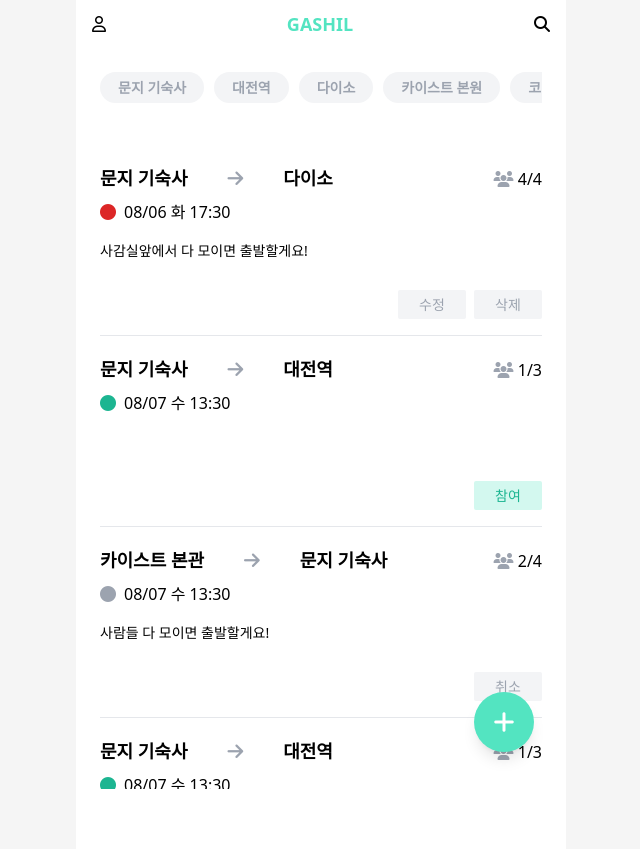
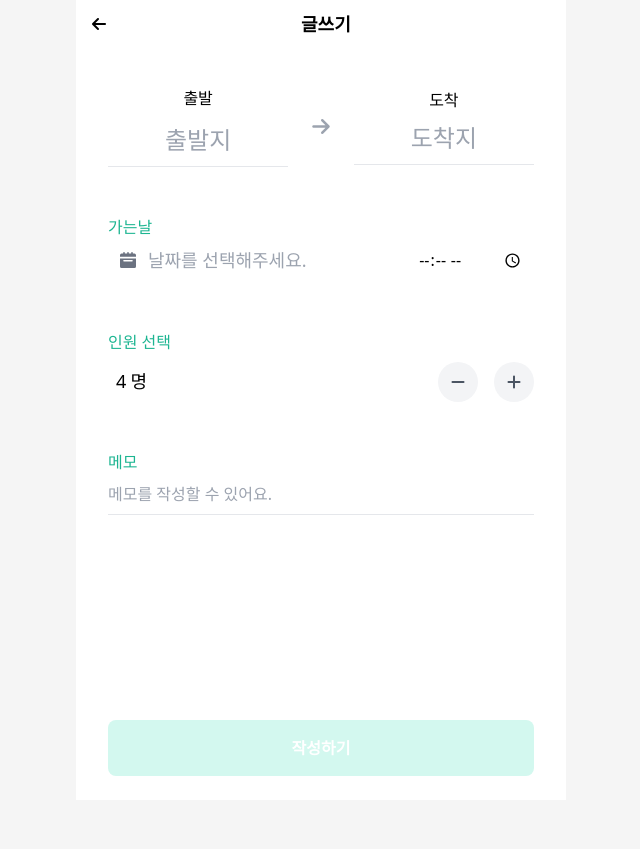
Before and after one commit to marchislike/gashil, a Flask app: page / in a window 1280 px wide. Shown: the whole page, without its empty margins (319-959 px from the left). After the commit the page ends 776 px from the top, so only its background shows below. Run offline with Flask 3, Linux system fonts and the light colour scheme; some libraries are stand-ins or nearby versions; some web fonts are replaced.

Commit message:
feat: 글쓰기 UI 추가

```diff
--- a/app.py
+++ b/app.py
@@ -6,7 +6,7 @@ app = Flask(__name__)
 
 @app.route('/')
 def home():
-   return render_template('./pages/main.html')
+   return render_template('./pages/new.html')
 
 if __name__ == '__main__':
    app.run('0.0.0.0',port=5001,debug=True)
--- a/static/javascripts/posts.js
+++ b/static/javascripts/posts.js
@@ -33,6 +33,17 @@ const spreadFilters = () => {
   });
 };
 
+const getDateTime = () => {
+  const time = document.getElementById('time');
+
+  const date = new Date();
+  const hour = date.getHours();
+  const min = date.getMinutes();
+
+  time.setAttribute('value', `${hour}:${min}`);
+};
+
 document.addEventListener('DOMContentLoaded', () => {
+  getDateTime();
   spreadFilters();
 });
--- a/templates/layout.html
+++ b/templates/layout.html
@@ -8,6 +8,7 @@
       src="https://kit.fontawesome.com/421fc920f1.js"
       crossorigin="anonymous"
     ></script>
+    <script src="https://cdn.jsdelivr.net/npm/flowbite@2.5.1/dist/flowbite.min.js"></script>
     <link
       rel="stylesheet"
       crossorigin
--- /dev/null
+++ b/templates/pages/new.html
@@ -0,0 +1,122 @@
+{% extends 'layout.html' %}{% block content %}{% set title = "글쓰기" %}{%
+include './header/backHeader.html' with context %}
+<div class="mx-4 flex flex-col justify-between h-[91vh]">
+  <div class="mt-[38px]">
+    <div class="flex justify-between items-center">
+      <div
+        class="flex w-1/2 flex-col justify-center items-center gap-3 border-b-[1px] pb-2"
+      >
+        <p class="text-[16px]">출발</p>
+        <input
+          class="outline-none placeholder:text-gray-400 placeholder:font-normal w-full font-semibold text-[24px] text-center"
+          placeholder="출발지"
+        />
+      </div>
+      <i class="fa-solid fa-arrow-right text-gray-400 text-[20px] px-6"></i>
+      <div
+        class="flex w-1/2 flex-col justify-center items-center gap-2 border-b-[1px] pb-2"
+      >
+        <p class="text-[16px]">도착</p>
+        <input
+          class="outline-none placeholder:text-gray-400 placeholder:font-normal text-center w-full font-semibold text-[24px]"
+          placeholder="도착지"
+        />
+      </div>
+    </div>
+    <div class="mt-12">
+      <p class="text-[16px] text-Strong">가는날</p>
+      <div class="relative flex justify-center items-center">
+        <div
+          class="absolute inset-y-0 start-0 flex items-center ps-3 pointer-events-none"
+        >
+          <svg
+            class="w-4 h-4 text-gray-500"
+            aria-hidden="true"
+            xmlns="http://www.w3.org/2000/svg"
+            fill="currentColor"
+            viewBox="0 0 20 20"
+          >
+            <path
+              d="M20 4a2 2 0 0 0-2-2h-2V1a1 1 0 0 0-2 0v1h-3V1a1 1 0 0 0-2 0v1H6V1a1 1 0 0 0-2 0v1H2a2 2 0 0 0-2 2v2h20V4ZM0 18a2 2 0 0 0 2 2h16a2 2 0 0 0 2-2V8H0v10Zm5-8h10a1 1 0 0 1 0 2H5a1 1 0 0 1 0-2Z"
+            />
+          </svg>
+        </div>
+        <input
+          id="datepicker-autohide"
+          datepicker
+          datepicker-autohide
+          type="text"
+          class="w-full ps-10 text-[18px] outline-none"
+          placeholder="날짜를 선택해주세요."
+        />
+        <div class="relative">
+          <div
+            class="absolute inset-y-0 end-0 top-0 flex items-center pe-3.5 pointer-events-none"
+          >
+            <svg
+              class="w-4 h-4 p-2.5 text-gray-500 dark:text-gray-400"
+              aria-hidden="true"
+              xmlns="http://www.w3.org/2000/svg"
+              fill="currentColor"
+              viewBox="0 0 24 24"
+            >
+              <path
+                fill-rule="evenodd"
+                d="M2 12C2 6.477 6.477 2 12 2s10 4.477 10 10-4.477 10-10 10S2 17.523 2 12Zm11-4a1 1 0 1 0-2 0v4a1 1 0 0 0 .293.707l3 3a1 1 0 0 0 1.414-1.414L13 11.586V8Z"
+                clip-rule="evenodd"
+              />
+            </svg>
+          </div>
+          <input
+            type="time"
+            id="time"
+            class="leading-none block w-full p-2.5 outline-none"
+            value="10:00"
+            required
+          />
+        </div>
+      </div>
+    </div>
+    <div class="mt-12">
+      <p class="text-[16px] text-Strong">인원 선택</p>
+      <div class="flex justify-between items-center mt-2">
+        <div class="ml-2">
+          <span class="text-[18px]">4</span>
+          <span class="text-[18px]">명</span>
+        </div>
+        <div class="flex gap-4">
+          <button
+            aria-label="minus-button"
+            class="w-[40px] h-[40px] rounded-full bg-gray-100 text-gray-600 flex justify-center items-center"
+          >
+            <i class="fa-solid fa-minus font-semibold"></i>
+          </button>
+          <button
+            aria-label="plus-button"
+            class="w-[40px] h-[40px] rounded-full bg-gray-100 text-gray-600 flex justify-center items-center"
+          >
+            <i class="fa-solid fa-plus font-semibold"></i>
+          </button>
+        </div>
+      </div>
+    </div>
+    <div class="mt-12">
+      <p class="text-[16px] text-Strong">메모</p>
+      <div class="flex justify-between items-center mt-2">
+        <textarea
+          rows="1"
+          class="w-full outline-none resize-none pb-2 border-b-[1px]"
+          placeholder="메모를 작성할 수 있어요."
+        ></textarea>
+      </div>
+    </div>
+  </div>
+  <button
+    id="request_post_btn"
+    type="submit"
+    class="w-full h-[56px] text-white rounded-lg font-bold text-Body-1 bg-Low"
+  >
+    작성하기
+  </button>
+</div>
+{% endblock %}
```
